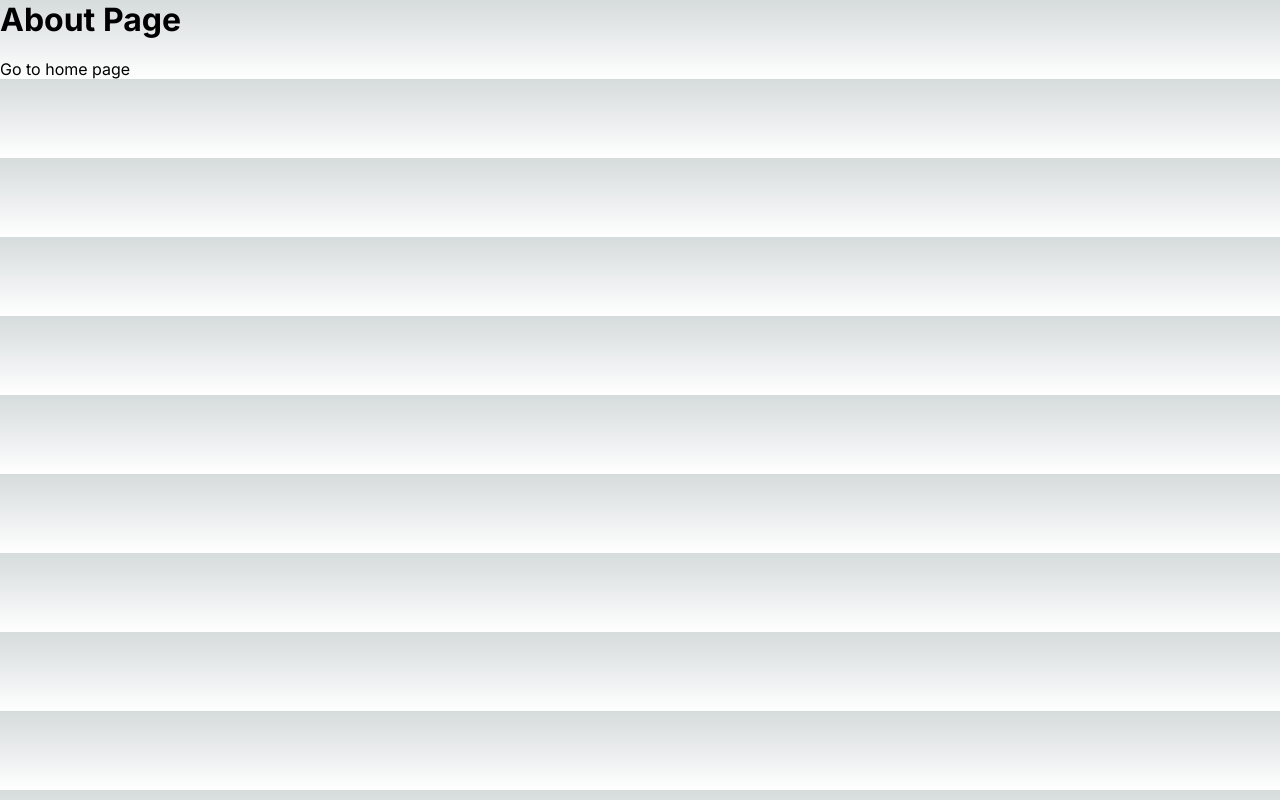
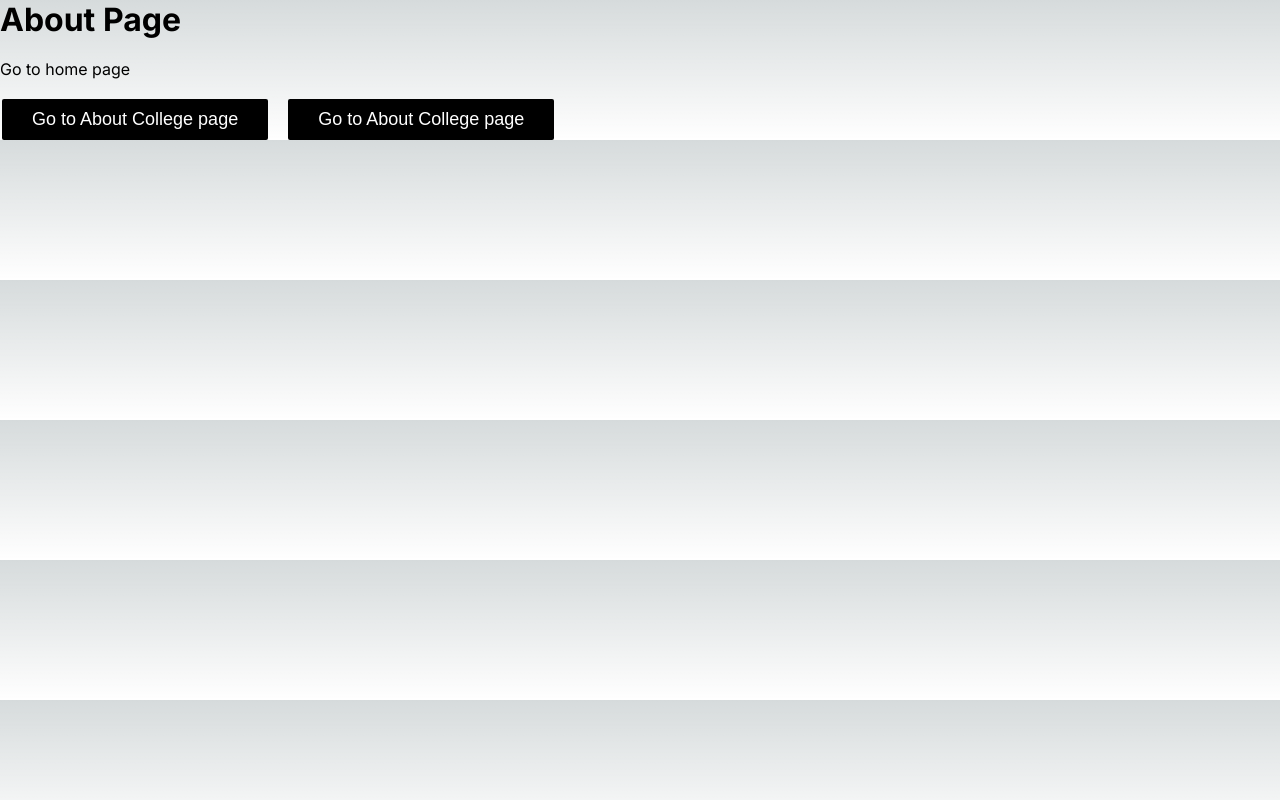
Before and after one commit to jigneshgit935/Learn-NextJS, a Next.js app: page /about in a window 1280 px wide. Built offline with nearby package versions, Linux system fonts and the light colour scheme.

Commit message:
nesting routing

```diff
--- a/src/app/about/page.js
+++ b/src/app/about/page.js
@@ -1,12 +1,51 @@
+'use client';
+
 import Link from 'next/link';
+import { useRouter } from 'next/navigation';
 import React from 'react';
 
 const About = () => {
+  const router = useRouter();
   return (
     <div>
       <h1>About Page</h1>
       <br />
       <Link href="/">Go to home page</Link>
+
+      <br />
+      <br />
+      <button
+        style={{
+          cursor: 'pointer',
+          padding: '10px 30px',
+          marginLeft: '2px',
+          background: 'black',
+          color: '#fff',
+          fontSize: '18px',
+          outline: 'none',
+          border: 'none',
+          borderRadius: '2px',
+        }}
+        onClick={() => router.push('/about/aboutcollege')}
+      >
+        Go to About College page
+      </button>
+      <button
+        style={{
+          cursor: 'pointer',
+          padding: '10px 30px',
+          marginLeft: '20px',
+          background: 'black',
+          color: '#fff',
+          fontSize: '18px',
+          outline: 'none',
+          border: 'none',
+          borderRadius: '2px',
+        }}
+        onClick={() => router.push('/about/aboutstudent')}
+      >
+        Go to About College page
+      </button>
     </div>
   );
 };
```
Also changed, not shown: src/app/about/aboutcollege/page.js (added, +14 -0 lines), src/app/about/aboutstudent/page.js (added, +14 -0 lines).
